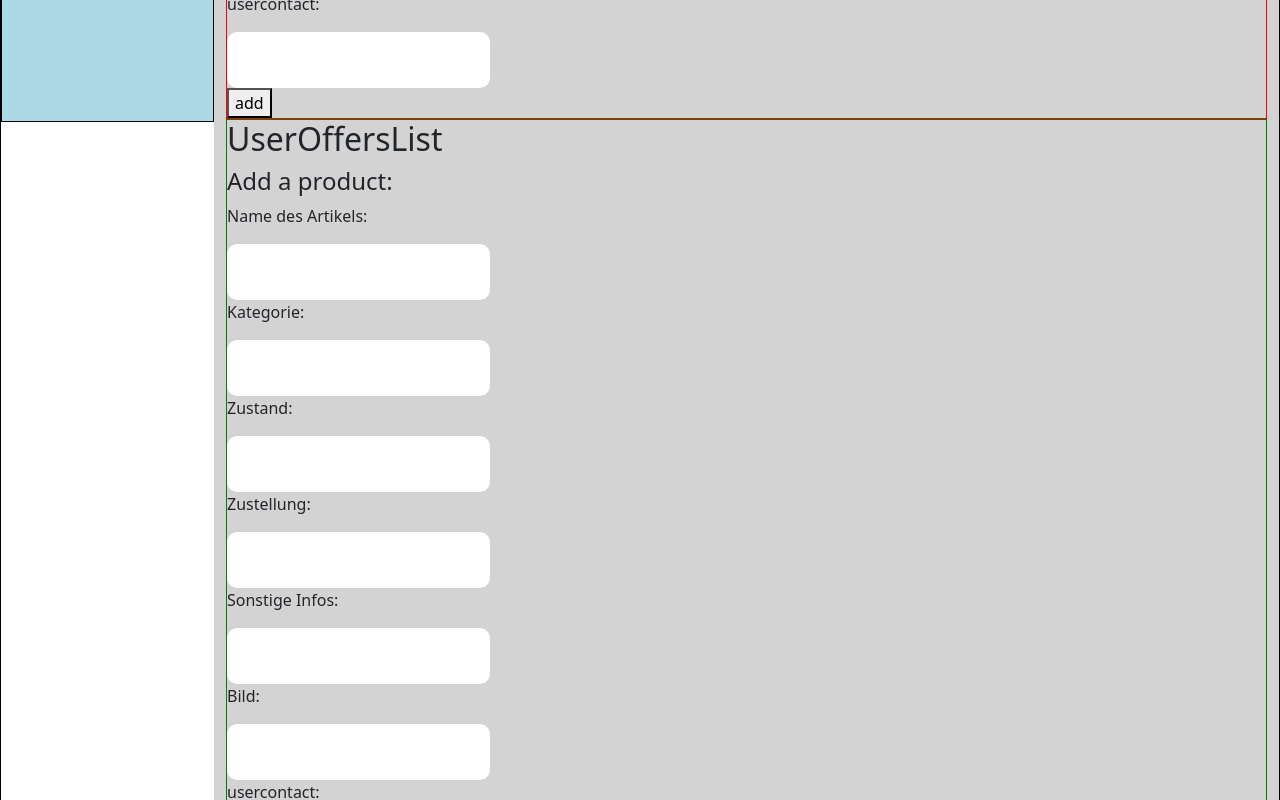
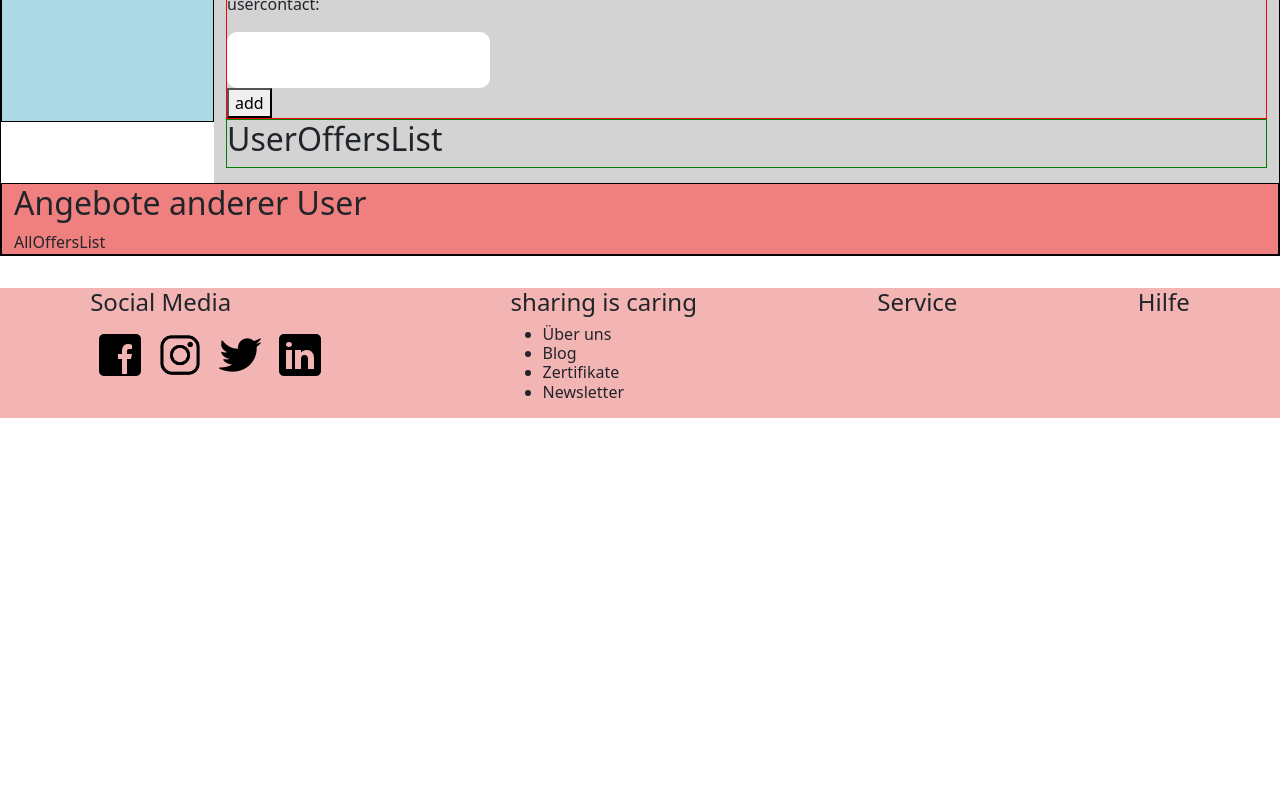
Before and after one commit to Mindshare-Code-Collective/sharing-is-caring, a React (Create React App) app in the folder frontend/: page /dashboard in a window 1280 px wide. Shown: the part 920-1720 px from the top of the page. After the commit the page ends 1338 px from the top, so only its background shows below. Built offline with nearby package versions, Linux system fonts and the light colour scheme.

Commit message:
problem: die Einträge in UserOffersForm.jsx lassen sich nicht in UserOffersList.jsx mappen, irgendwas stimmt bei der übergabe nicht bzw. sagt die console: userProducts is not iterable

```diff
--- a/frontend/src/pages/dashboard/dashboard_components/UserOffersForm.jsx
+++ b/frontend/src/pages/dashboard/dashboard_components/UserOffersForm.jsx
@@ -1,27 +1,11 @@
 import React, { useState } from 'react'
 
-export default function UserOffersForm() {
-    const [userProducts, setUserProducts] = useState([]);
+export default function UserOffersForm(/* { userProducts, setUserProducts } */) {
+  const [userProducts, setUserProducts ] = useState([]);
 
-        /* {
-        name: "Zimmerpflanze Einblatt",
-        kategorie: "Pflanze, Garten",
-        zustand: "gut",
-        zustellung: "Abholung",
-        sonstiges: "mittelgroß",
-        image: "hier kommt noch ein Foto",
-        usercontact: "pflanzenfreundin@web.de",
-      } */
-
-  return (
-    <div>
-    <div className="user-product-form">
-      <h4>Add a product:</h4>
-      <form
-        onSubmit={(e) => {
+  const handleSubmit = (e) => {
     e.preventDefault();
-          setUserProducts([
-            ...userProducts,
+    setUserProducts([...userProducts,
     {
         name: e.target.name.value,
         kategorie: e.target.kategorie.value,
@@ -32,8 +16,14 @@ export default function UserOffersForm() {
         userContact: e.target.usercontact.value,
       },
     ]);
-        }}
-      >
+
+    e.target.reset(); // Zurücksetzen der Eingabefelder
+  };
+  return (
+    <div>
+    <div className="user-product-form">
+      <h4>Add a product:</h4>
+      <form onSubmit={handleSubmit}>
         <p>Name des Artikels:</p>
         <input type={"text"} name="name" />
         <p>Kategorie:</p>
@@ -53,5 +43,5 @@ export default function UserOffersForm() {
       </form>
     </div>
    </div>
-  )
+  );
 }
--- a/frontend/src/pages/dashboard/dashboard_components/UserOffersList.jsx
+++ b/frontend/src/pages/dashboard/dashboard_components/UserOffersList.jsx
@@ -3,12 +3,19 @@ import UserOffersForm from './UserOffersForm';
 
 
 export default function UserOffersList() {
-
+  const [ userProducts, setUserProducts ] = useState([]);
 
   return (
     <div>
       <h2>UserOffersList</h2>
-      {<UserOffersForm />}
+      {
+        userProducts.map((product, index) => (
+          <div key={index}>
+            <p>Produkt Name: {product.name}</p>
+
+
+          </div>
+        ))}
     </div>
   )
 }
```
Lines whose indentation alone changed are shown as unchanged.
